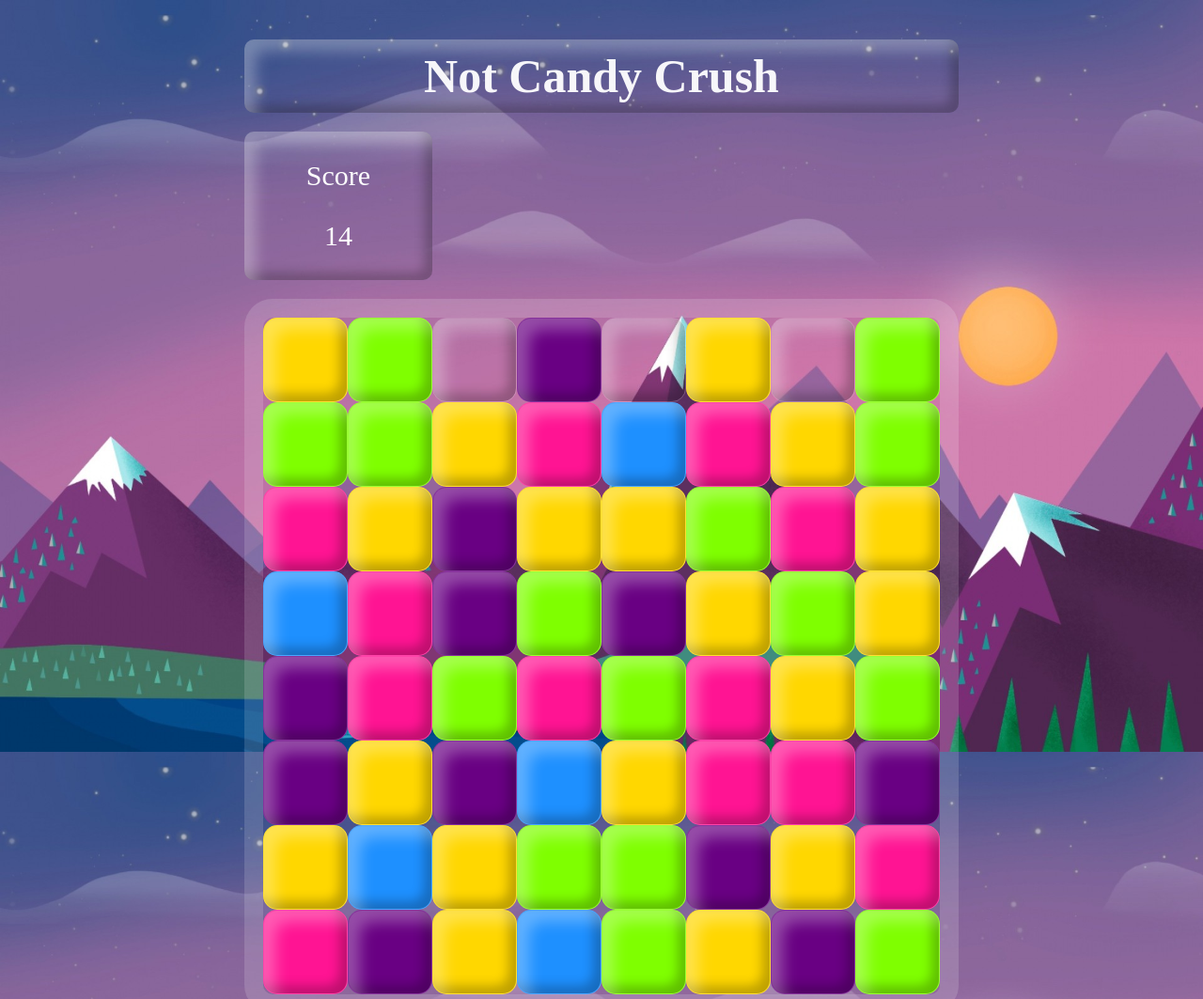
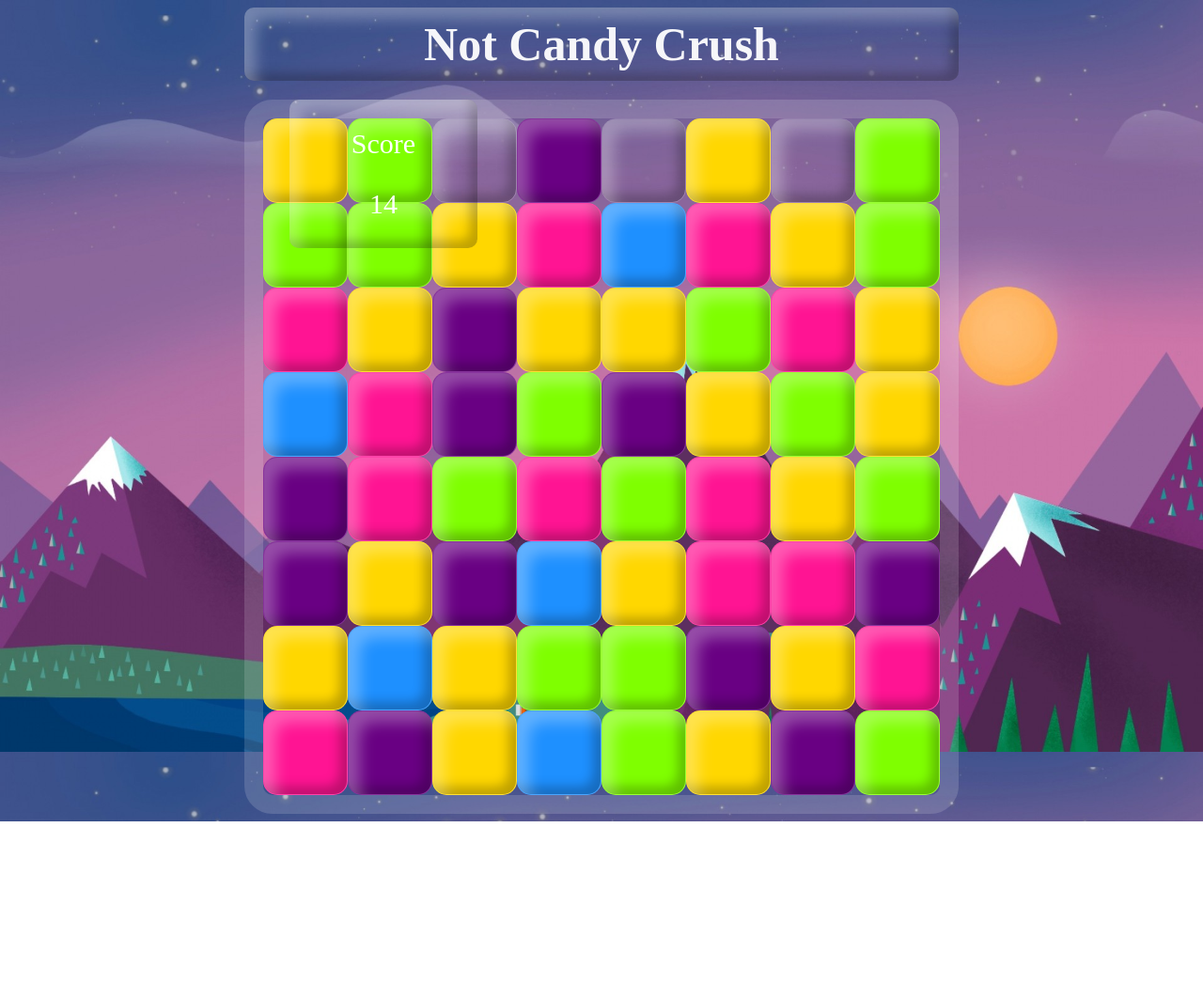
Before and after one commit to jamesncox/not-candy-crush, a plain HTML site: page index.html in a window 1280 px wide. Shown: the top 1063 px of the page at 94% size. After the commit the page ends 874 px from the top, so only its background shows below. Drawn offline with Linux system fonts and the light colour scheme.

Commit message:
Update css for temporary style fix

```diff
--- a/app.js
+++ b/app.js
@@ -74,7 +74,6 @@ document.addEventListener('DOMContentLoaded', () => {
     squares.forEach(square => square.addEventListener('drop', dragDrop))
 
     function dragStart() {
-        console.log(this.id)
         colorBeingDragged = this.style.backgroundColor
         squareIdBeingDragged = parseInt(this.id)
     }
--- a/index.html
+++ b/index.html
@@ -9,14 +9,14 @@
 </head>
 
 <body>
-    <div class="wrapper">
-        <h1>Not Candy Crush</h1>
-        <div class='score-board'>
-            <p>Score</p>
-            <p id='score'></p>
-        </div>
-        <div class="grid"></div>
+    <!-- <div class="wrapper"> -->
+    <h1>Not Candy Crush</h1>
+    <div class='score-board'>
+        <p>Score</p>
+        <p id='score'></p>
     </div>
+    <div class="grid"></div>
+    <!-- </div> -->
 </body>
 
 </html>
--- a/style.css
+++ b/style.css
@@ -16,22 +16,21 @@ h1 {
     width: 740px;
     padding: 10px;
     color: rgba(255, 255, 255, 0.95);
+    margin: auto;
     margin-bottom: 20px;
     border-radius: 10px;
     text-align: center;
-    justify-content: center;
-
     box-shadow:
         12px 12px 16px 0 rgba(255, 255, 255, 0.3) inset,
         -8px -8px 12px 0 rgba(0, 0, 0, .25) inset;
 }
 
-.wrapper {
+/* .wrapper {
     display: flex;
     align-items: center;
     justify-content: center;
     display: grid;
-}
+} */
 
 .grid {
     height: 720px;
@@ -40,7 +39,7 @@ h1 {
     border-radius: 30px;
     display: flex;
     flex-wrap: wrap;
-    justify-content: center;
+    margin: auto;
 }
 
 .grid div {
@@ -64,9 +63,10 @@ h1 {
     width: 200px;
     color: white;
     text-align: center;
-    justify-content: left;
-    margin-bottom: 20px;
-
+    position: absolute;
+    float: left;
+    margin-left: 300px;
+    margin-right: -500px;
     box-shadow: 12px 12px 16px 0 rgba(255, 255, 255, 0.3) inset,
     -8px -8px 12px 0 rgba(0, 0, 0, .25) inset;
 }
```
